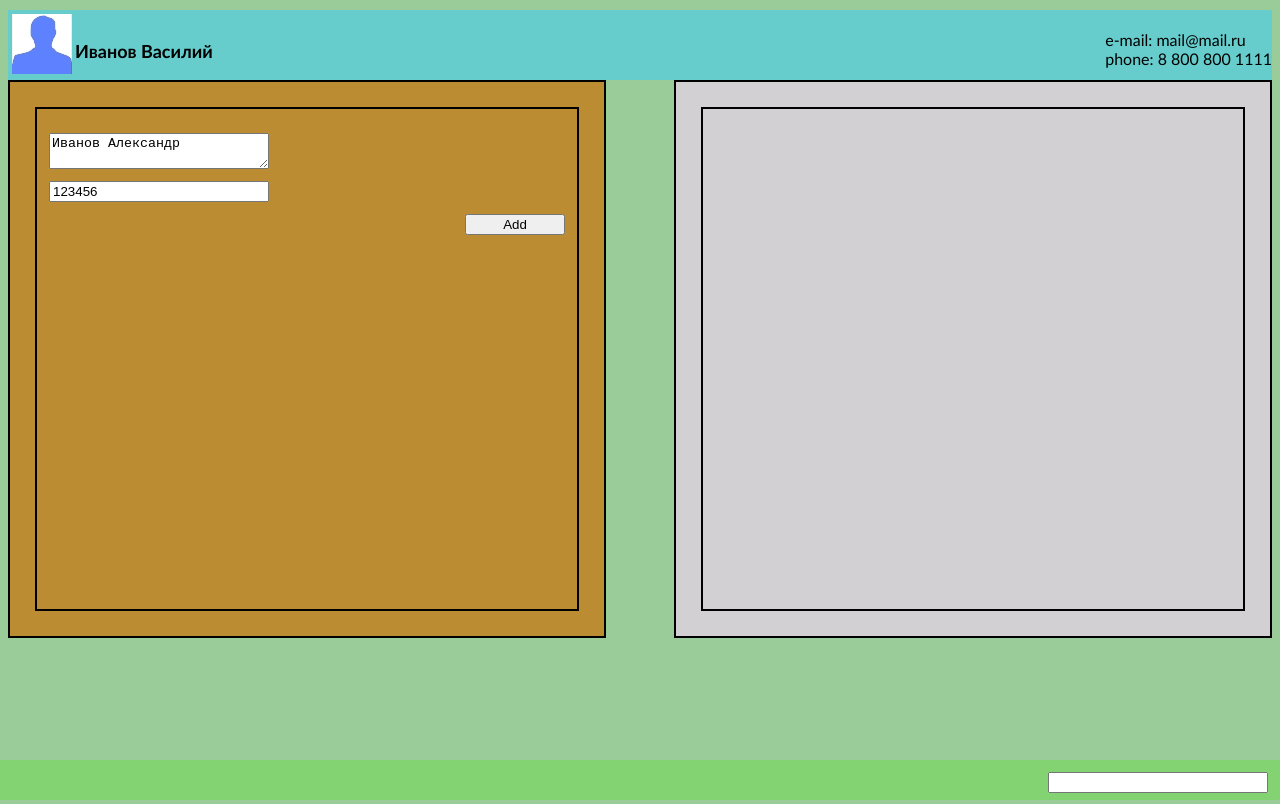
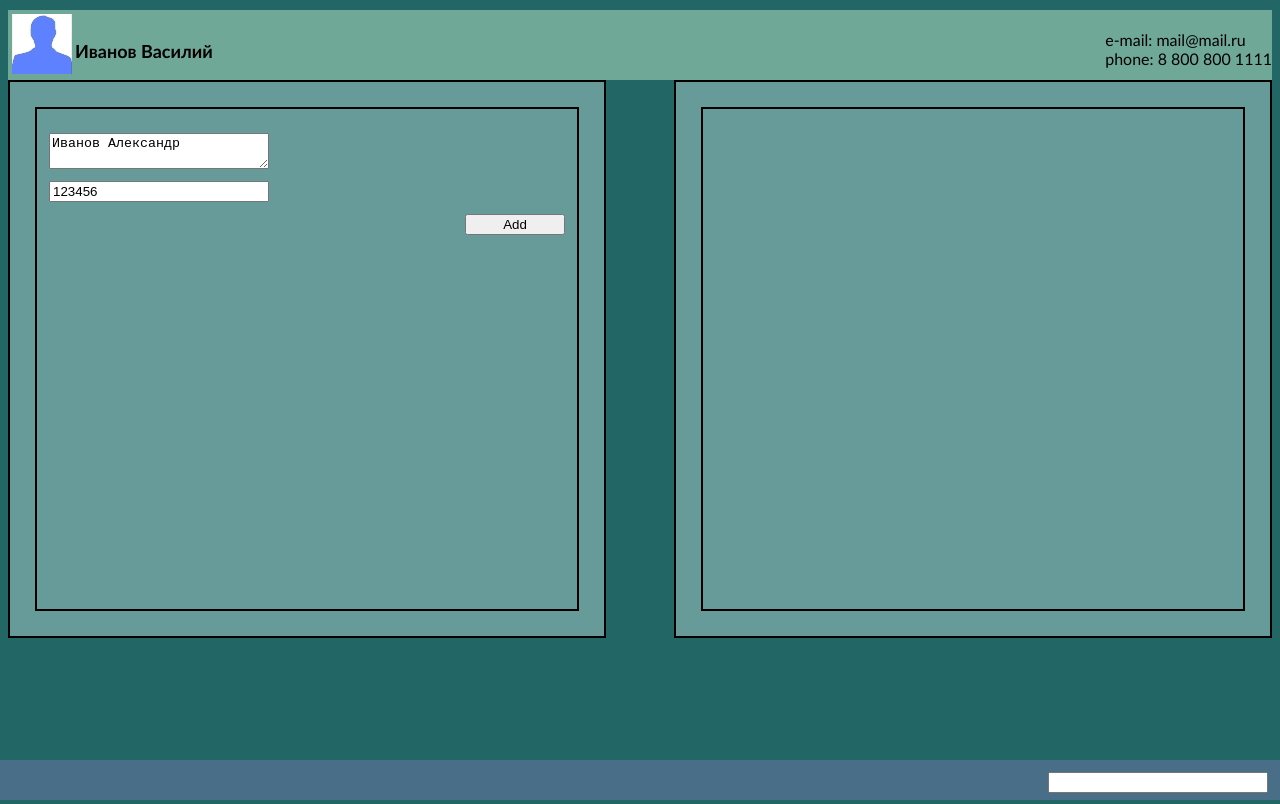
Before and after one commit to SlavkaZh/Text1, a plain HTML site: page index.html in a window 1280 px wide. Drawn offline with Linux system fonts and the light colour scheme.

Commit message:
Изменение цветовой палитры сайта

```diff
--- a/css/style.css
+++ b/css/style.css
@@ -1,12 +1,12 @@
 body {
-            background: #99CC99;
+            background: #226765;
             color: #000000;
             font-family: Trebuchet MS, Arial, Times New Roman;
             font-size: 12px;
 }
 
 #container {
-            background:#99CC99;
+            background:#226765;
             margin: 10px auto;
 			padding: 10px auto;
             width: 100%;
@@ -29,14 +29,14 @@ body {
 
 
 #header {
-            background: #66CCCC;
+            background: #70A897;
             height: 70px;
             width: 100%px;
 }
 
 
 #leftinput {
-            background: #BC8C32;
+            background: #679B99;
 			border: 2px solid black;
 			float: left;
             width: 47%;
@@ -56,7 +56,7 @@ body {
 
 
 #rightinput {
-            background: #d2d0d2;
+            background: #679B99;
 			border: 2px solid black;
 			float: right;
             width: 47%;
@@ -78,7 +78,7 @@ body {
 
 
 #footer {
-            background: #84D372;
+            background: #486E88;
 			position: fixed;
 			left: 0; bottom: 0;
             height: 40px;
```
